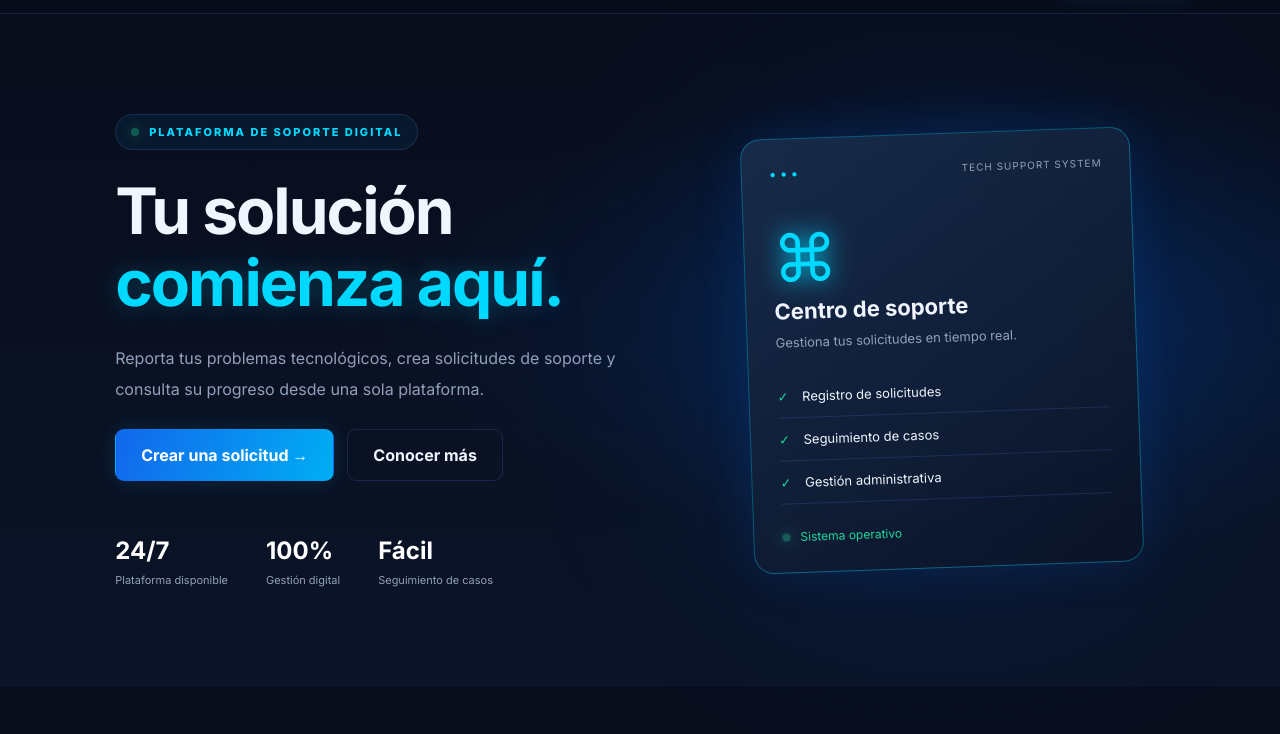
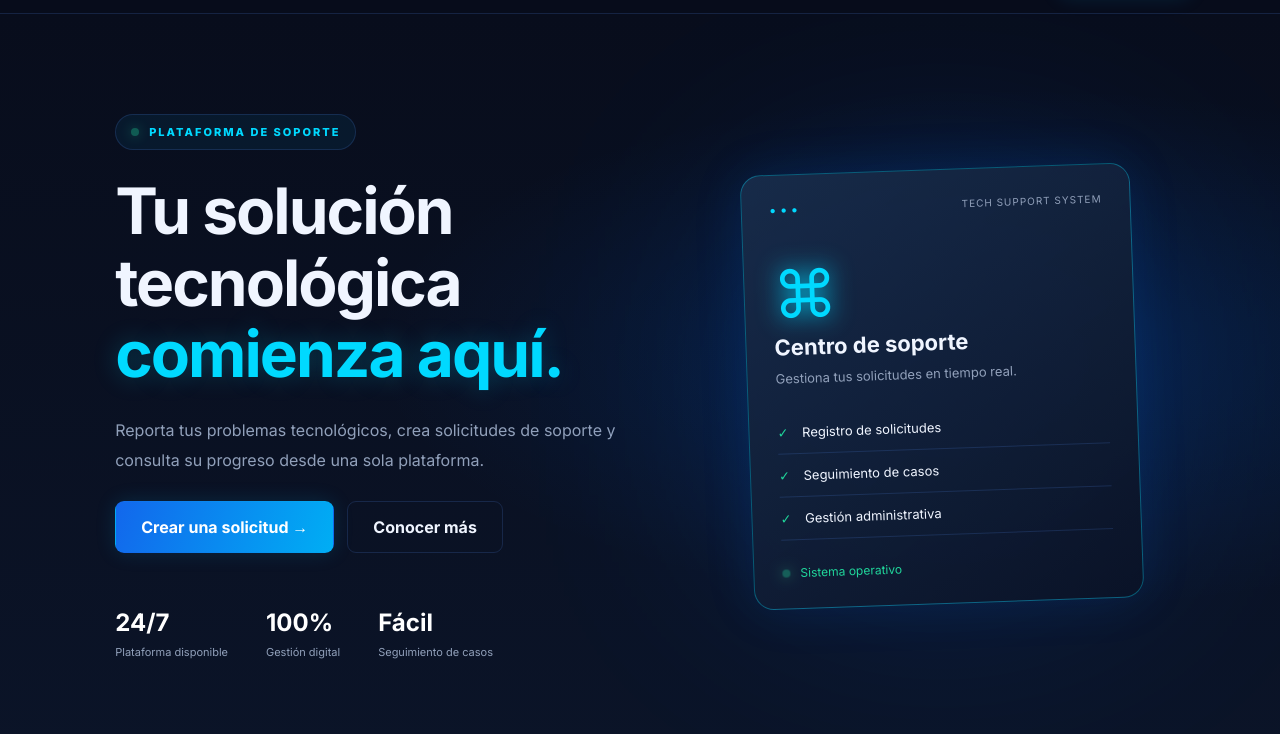
Before and after one commit to julonlondres-hash/tecny-soport, a plain HTML site: page index.html in a window 1280 px wide. Shown: the part 66-800 px from the top of the page. Drawn offline with Linux system fonts and the light colour scheme; a script that the page names is missing.

Commit message:
Corregir nombre de pagina principal

```diff
--- a/index.html
+++ b/index.html
@@ -36,11 +36,11 @@
             <div class="hero-content">
                 <div class="status-label">
                     <span class="pulse"></span>
-                    PLATAFORMA DE SOPORTE DIGITAL
+                    PLATAFORMA DE SOPORTE
                 </div>
 
                 <h1>
-                    Tu solución
+                    Tu solución tecnológica
                     <span>comienza aquí.</span>
                 </h1>
 
```
